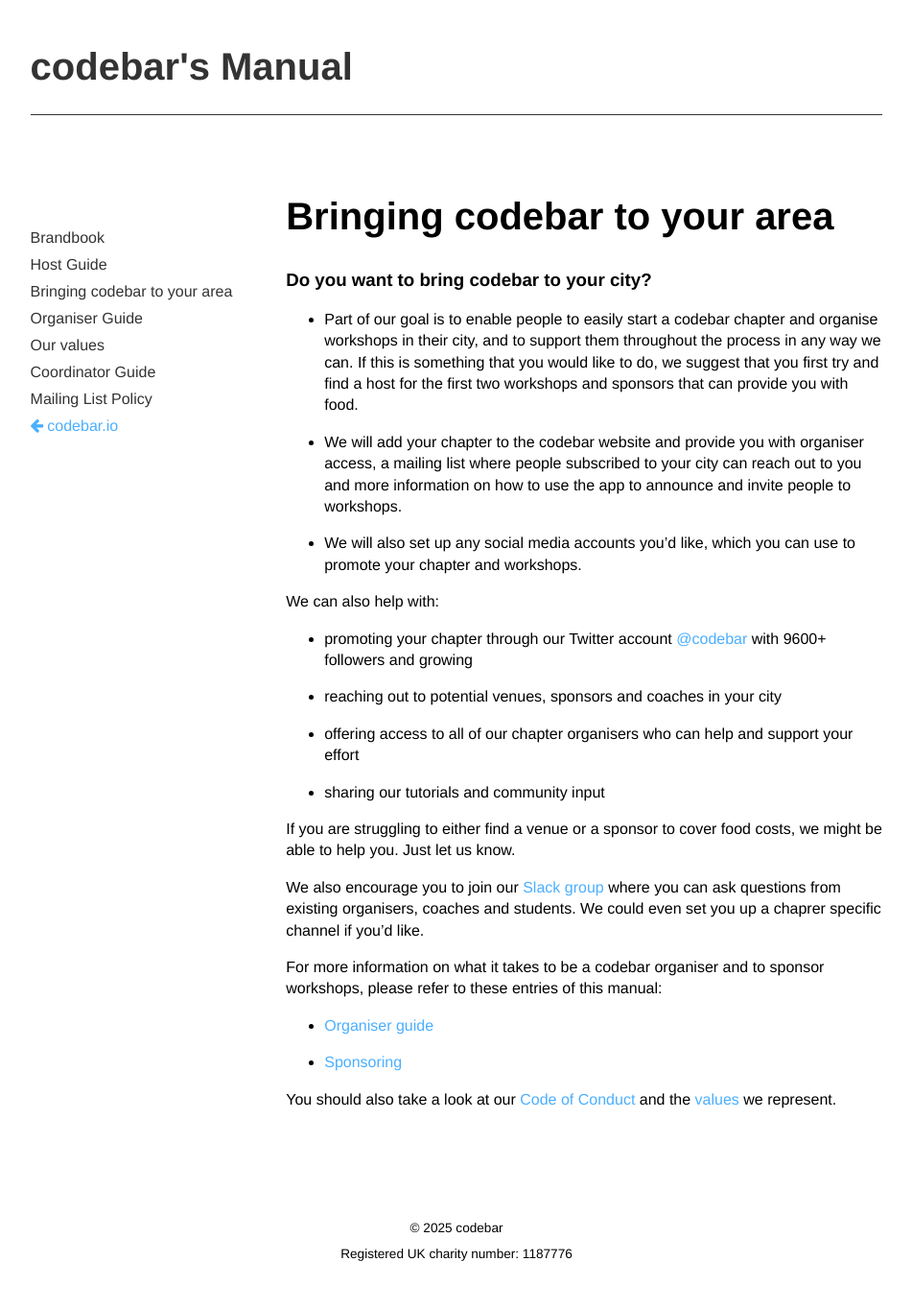
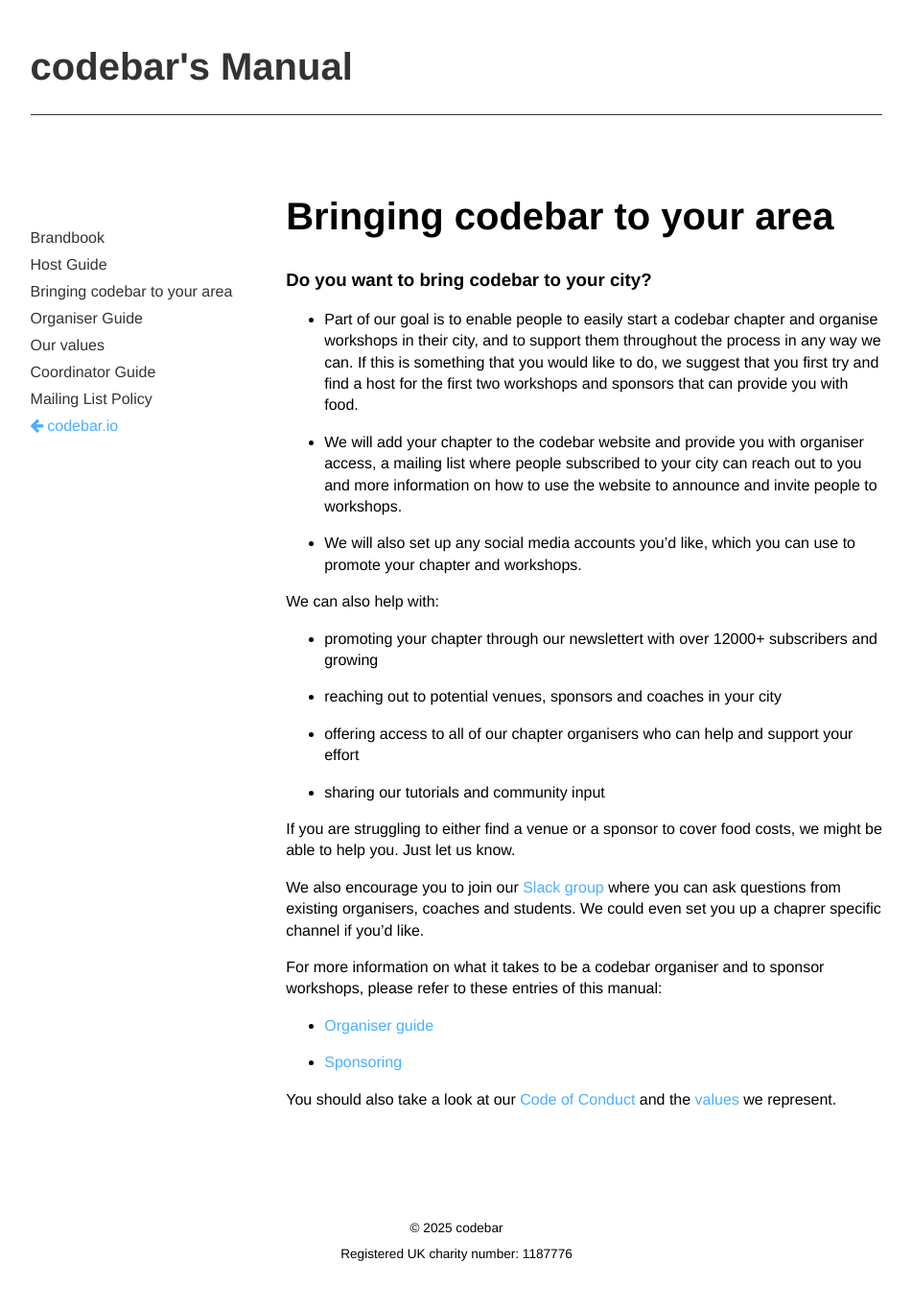
Before and after one commit to codebar/manual, a Jekyll site: the page built from _posts/2015-02-06-bringing-codebar-to-your-area.md, in a window 1280 px wide. Shown: the whole page at 96% size, without its empty margins (164-1115 px from the left). Built offline with Jekyll 4.4.1, drawn with Linux system fonts in a browser that asks for light colours; nearby versions of some CDN libraries.

```diff
--- a/_posts/2015-02-06-bringing-codebar-to-your-area.md
+++ b/_posts/2015-02-06-bringing-codebar-to-your-area.md
@@ -7,13 +7,13 @@
 
 - Part of our goal is to enable people to easily start a codebar chapter and organise workshops in their city, and to support them throughout the process in any way we can. If this is something that you would like to do, we suggest that you first try and find a host for the first two workshops and sponsors that can provide you with food.
 
-- We will add your chapter to the codebar website and provide you with organiser access, a mailing list where people subscribed to your city can reach out to you and more information on how to use the app to announce and invite people to workshops.
+- We will add your chapter to the codebar website and provide you with organiser access, a mailing list where people subscribed to your city can reach out to you and more information on how to use the website to announce and invite people to workshops.
 
 - We will also set up any social media accounts you'd like, which you can use to promote your chapter and workshops.
 
 We can also help with:
 
-- promoting your chapter through our Twitter account [@codebar](https://twitter.com/codebar) with 9600+ followers and growing
+- promoting your chapter through our newslettert with over 12000+ subscribers and growing
 
 - reaching out to potential venues, sponsors and coaches in your city
 
```
